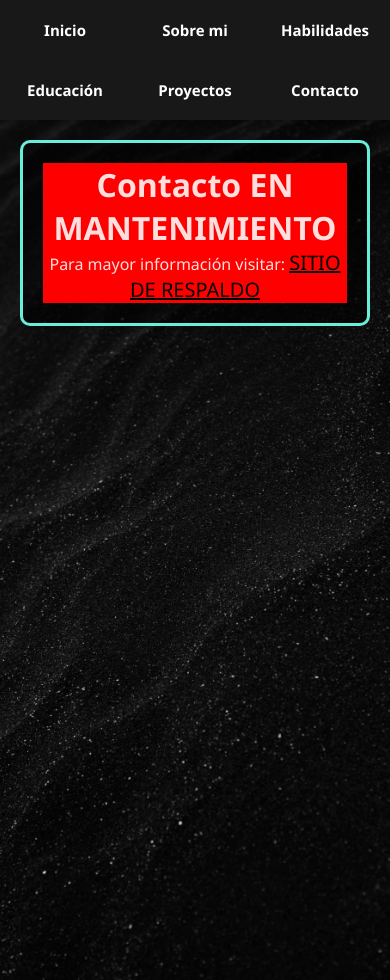
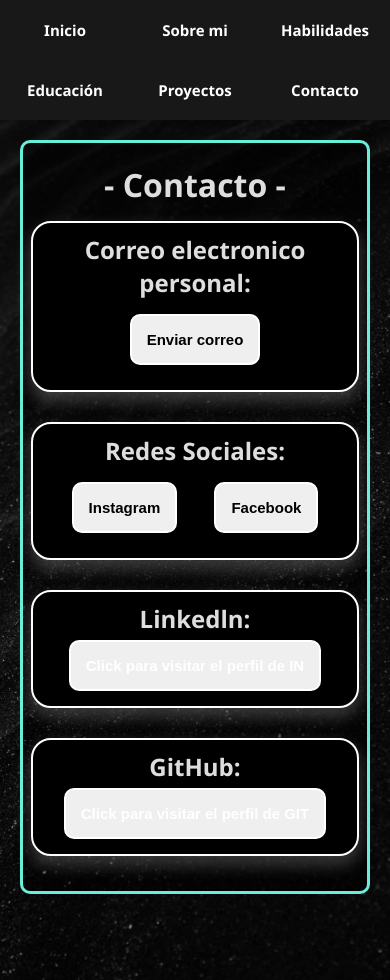
Before and after one commit to melagora/portafolio2_reactJSX-vite, a React (Vite) app: page /contact in a window 390 px wide. Built offline with nearby package versions, Linux system fonts and the light colour scheme.

Commit message:
Update contact links NO responsive

```diff
--- a/src/routes/Contact.jsx
+++ b/src/routes/Contact.jsx
@@ -5,8 +5,49 @@ export default function Contact() {
   return (
     <div className="general_section">
       <div className="contentContact">
-        <h1>Contacto EN MANTENIMIENTO</h1>
-        <p>Para mayor información visitar: <a href="https://portafolio1melvingonzalez.netlify.app/#contact" target="blank">SITIO DE RESPALDO</a></p>
+        <h1>- Contacto -</h1>
+        <section>
+          <p className="subtittleContact">Correo electronico personal:</p>
+          <div>
+            <button
+              className="buttonContact"
+              onClick={() => window.open("mailto:mgonzalezramos21@gmail.com")}
+            >
+              Enviar correo
+            </button>
+          </div>
+        </section>
+        <section>
+          <p className="subtittleContact"> Redes Sociales:</p>
+          <div className="redesContacto">
+            <button className="buttonContact">Instagram</button>
+            <button className="buttonContact">Facebook</button>
+          </div>
+        </section>
+        <section>
+          <p className="subtittleContact">Linkedln:</p>
+          <button className="buttonContact">
+            <a
+              href="https://www.linkedin.com/in/melagora/"
+              target="_blank"
+              rel="noopener noreferrer"
+            >
+              Click para visitar el perfil de IN
+            </a>
+          </button>
+        </section>
+        <section>
+          <p className="subtittleContact">GitHub:</p>
+          <button className="buttonContact">
+            <a
+              href="https://github.com/melagora"
+              target="_blank"
+              rel="noopener noreferrer"
+            >
+              Click para visitar el perfil de GIT
+            </a>
+          </button>
+        </section>
       </div>
     </div>
   );
--- a/src/styles/styles.css
+++ b/src/styles/styles.css
@@ -349,10 +349,9 @@
   box-shadow: 5px 5px 5px 2px #ffffff;
 }
 
-.cards:hover{
+.cards:hover {
   border: solid #ffffff 3px;
   box-shadow: 5px 5px 5px 2px #00947e;
-
 }
 
 .card_top {
@@ -363,12 +362,13 @@
   border-radius: 18px 18px 0 0; /* Top corners rounded, bottom corners not */
 }
 
-.text_card{
-  font-family:'Gill Sans', 'Gill Sans MT', Calibri, 'Trebuchet MS', sans-serif;
+.text_card {
+  font-family: "Gill Sans", "Gill Sans MT", Calibri, "Trebuchet MS", sans-serif;
   text-align: center;
   padding: 10px;
   height: 18%;
-  font-weight: bold}
+  font-weight: bold;
+}
 
 .card_bottom {
   display: flex;
@@ -381,7 +381,7 @@
   border-radius: 10px;
 }
 
-.etiquetaGeneral{
+.etiquetaGeneral {
   background-color: #363636;
   display: flex;
   padding: 5px;
@@ -397,7 +397,6 @@
   object-fit: fill; /* Cambia a 'fill' para estirar la imagen verticalmente */
 }
 
-
 /* FIN ROUTE PROJECTS*/
 
 /* INICIO ROUTE CONTACT*/
@@ -408,13 +407,49 @@
   align-items: center;
   justify-content: center;
   height: 100%;
-  background-color: #ff0000;
 }
 
-.contentContact a {
-  color: black;
-  text-decoration: underline;
-  font-size: 20px;
+.contentContact section {
+  box-shadow: 0px 8px 16px 2px rgba(255, 255, 255, 0.2);
+  background-color: #000000;
+  border: solid white 2px;
+  border-radius: 20px;
+  margin: 15px;
+  width: 100%;
+  padding: 10px;
+}
+
+.contentContact section div {
+  padding: 10px;
+}
+
+.subtittleContact {
+  font-size: 1.5rem;
+  font-weight: bold;
+}
+
+.redesContacto {
+  display: flex;
+  justify-content: center;
+  justify-content: space-around;
+}
+
+.buttonContact {
+  padding: 15px;
+  border-radius: 10px;
+  border: solid white 2px;
+  margin: 5px;
+  font-size: 15px;
+  font-weight: bold;
+}
+
+.buttonContact a{
+  color: white;
+}
+
+.buttonContact:hover {
+  background-color: #00947e;
+  scale: 1.05;
 }
 
 /* FON ROUTE CONTACT*/
@@ -463,7 +498,6 @@
     width: 100%;
     height: 380px;
   }
-
 }
 
 /* adaptación para dispositivos de pantallas de algunos celulares de mayor pixelaje y tablets*/
@@ -500,7 +534,7 @@
 
   .contentProjects {
     width: 100%;
-    height: 100%;/* Asegura que el contenido no exceda el contenedor */
+    height: 100%; /* Asegura que el contenido no exceda el contenedor */
   }
 
   .container {
@@ -512,14 +546,10 @@
     width: 275px;
     height: 350px;
   }
-
-
 }
 
 /* adaptación para dispositivos de pantallas en tables y algunas laptops*/
 @media only screen and (min-width: 992px) {
-
-
   .content {
     flex-direction: row;
   }
@@ -579,7 +609,7 @@
     width: 375px;
   }
 
-  .contentSkills{
+  .contentSkills {
     flex-direction: row;
     align-items: flex-start;
     width: 100%;
@@ -632,7 +662,6 @@
   .contentEducation2::-webkit-scrollbar-thumb:hover {
     background-color: #08fdd8; /* Cambia el color cuando el mouse pasa sobre la barra */
   }
-
 }
 
 /* adaptación para dispositivos de pantallas en laptos y pantallas de mayor pixelaje*/
```
